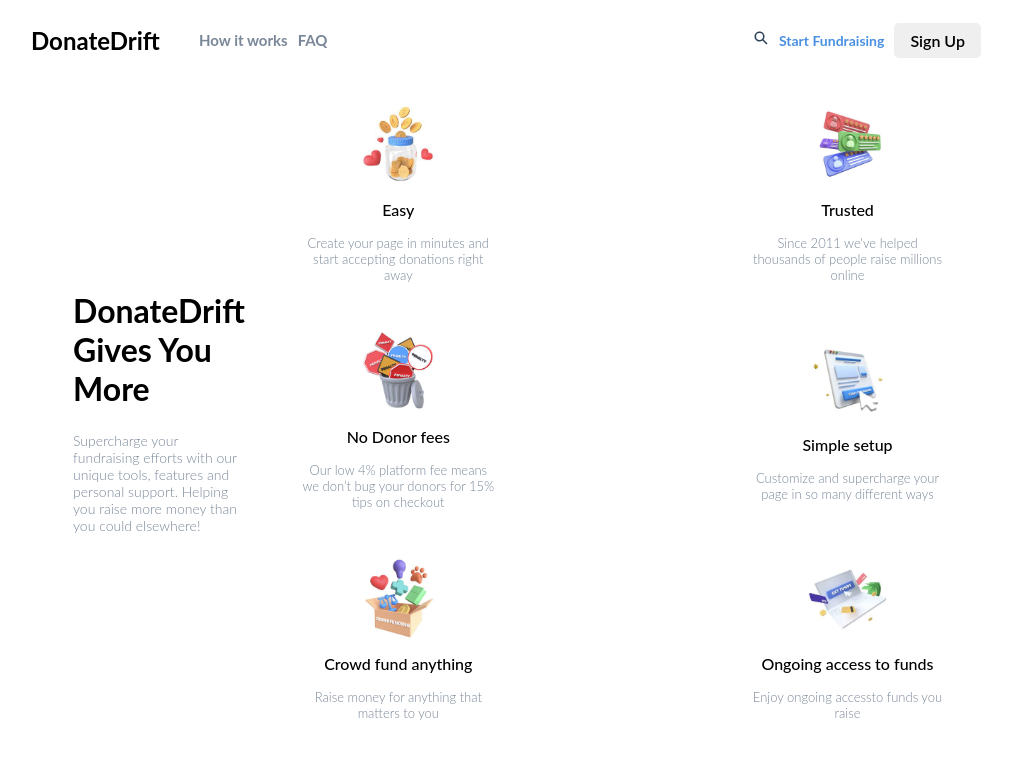
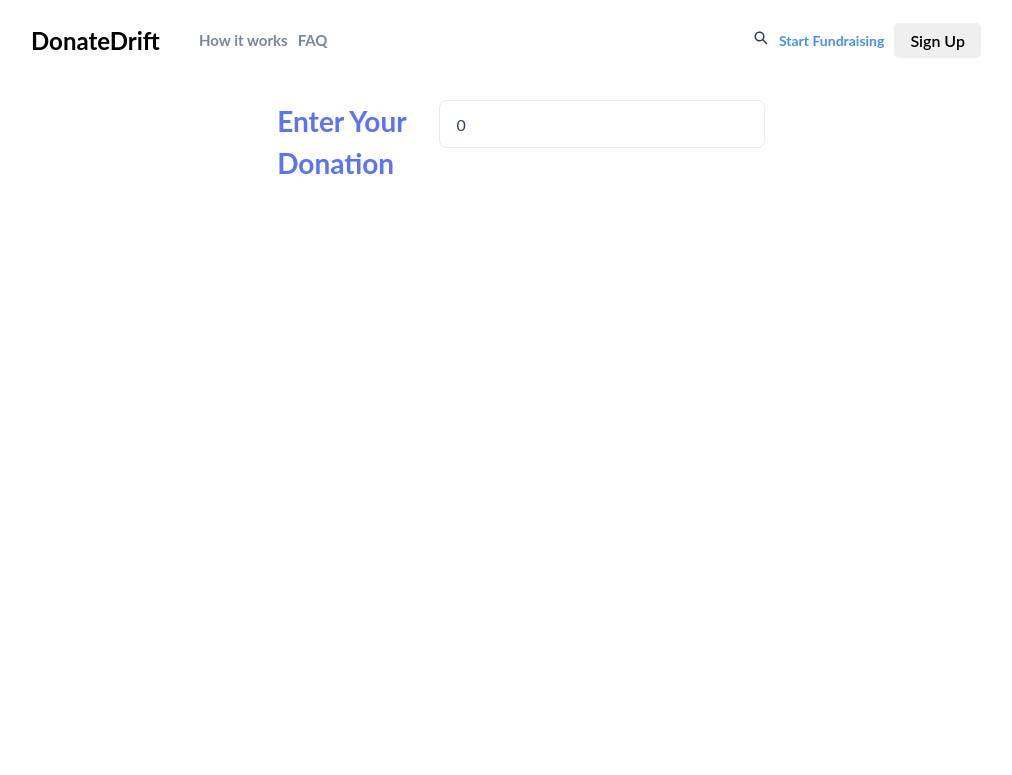
Before and after one commit to deepak-godara/DonateDriftFrontend, a React (Create React App) app in the folder fund-frontend/: page / in a window 1280 px wide. Shown: the top 775 px of the page, without its empty margins (119-1131 px from the left). Built offline with nearby package versions, Linux system fonts and the light colour scheme.

Commit message:
donateform

```diff
--- a/fund-frontend/src/App.tsx
+++ b/fund-frontend/src/App.tsx
@@ -4,6 +4,7 @@ import './App.css';
 import FundRaisalForm from './component/FundRaisalForm';
 import Navbar from './component/NavBar/navbar';
 import HomePage from './component/HomePage';
+import DonateForm from './component/DonateMoneyForm/DonateForm';
 import { BrowserRouter as Router } from 'react-router-dom'; // Import BrowserRouter
 
 function App() {
@@ -12,7 +13,8 @@ function App() {
       <>
         <Navbar/>
         {/* <FundRaisalForm/> */}
-        <HomePage/>
+        {/* <HomePage/> */}
+        <DonateForm/>
       </>
     </Router>
   );
--- /dev/null
+++ b/fund-frontend/src/component/DonateMoneyForm/DonateForm.tsx
@@ -0,0 +1,79 @@
+import React, { useReducer } from 'react';
+import { act } from 'react-dom/test-utils';
+import Styled from 'styled-components';
+import Forminput from '../../FunctionalCompos/input';
+import DonateFormInput from './input';
+
+const MainContainer = Styled.div`
+    display: flex;
+    flex-direction: column;
+    align-items: center;
+`;
+
+const FormContainer = Styled.form`
+    display: flex;
+    flex-direction: column;
+    align-items: center;
+    margin-top: 20px;
+`;
+
+
+
+
+
+const ReducerTypes = {
+    DonateValue: { content: 0, valid: true },
+    Comment: { content: "", valid: true },
+};
+
+export interface Types1 {
+    DonateValue: { content: number; valid: boolean };
+    Comment: { content: string; valid: boolean };
+}
+
+const FormInformationReducer = (
+    state: Types1,
+    action: { type: string | number; value : string | number, valid?:boolean}
+) => {
+    const NewState = { ...state };
+
+    // if (action.valid !== undefined) {
+    //     if(action.type==="DonateValue") NewState.DonateValue.valid = action.valid;
+    //     else if (action.type ==="Comment") NewState.Comment.valid = action.valid;
+
+    if(action.type==="DonateValue" && typeof action.value === 'number') {NewState.DonateValue.content = action.value; NewState.DonateValue.valid=true}
+    else if(action.type==="Comment"  && typeof action.value === 'string') {NewState.Comment.content = action.value; NewState.Comment.valid=true}
+
+
+    return NewState;
+};
+
+function DonateForm(){
+    const [FormInfo, SetFormInfo] = useReducer(
+        FormInformationReducer,
+        ReducerTypes as Types1
+    );
+
+    return (
+        <MainContainer>
+            <FormContainer>
+                <DonateFormInput
+                    width="100%"
+                    type="number"
+                    label="Enter Your Donation"
+                    placeholder=".00"
+                    value={FormInfo.DonateValue.content}
+                    name="DonateValue"
+                    valid={FormInfo.DonateValue.valid}
+                    ChangeFunc = {(type, value) =>{
+                        SetFormInfo({type, value});
+                    }}
+                ></DonateFormInput>
+
+
+            </FormContainer>
+        </MainContainer>
+    );
+};
+
+export default DonateForm;
--- /dev/null
+++ b/fund-frontend/src/component/DonateMoneyForm/input.tsx
@@ -0,0 +1,67 @@
+import React from "react";
+import styled from "styled-components";
+
+interface InputWidth{
+    $width : string;
+}
+
+interface InputColot{
+    $valid : boolean;
+}
+
+const DonateConatiner = styled.div<InputWidth>`
+    display : flex;
+    width : ${(props) => `${props.$width}`};
+    flex-direction : coloumn;
+    row-gap: 0.8 rem;
+    justify-content: flex-start;
+`;
+
+const DonateLabel = styled.label`
+color: #5c74ef!important;
+font-weight: 700;
+font-size: 28px;
+line-height: 150%;
+`
+
+const MainInput = styled.input<InputColot>`
+  resize: none;
+  height: 48px;
+  min-height: 48px;
+  padding: 9px 16px;
+  border:${(props) => (props.$valid?"1px solid #eaebee":"1px solid red")};
+  // border: 1px solid #eaebee;
+  box-sizing: border-box;
+  border-radius: 8px;
+  width: 100%;
+  height: 48px;
+  padding: 0 16px;
+  font-size: 16px;
+  color: #2f435a;
+  transition: 0.4s;
+  box-shadow: none !important;
+  -webkit-appearance: none;
+  outline: 0;
+`;
+
+interface prototypes{
+    label : string;
+    width : string;
+    placeholder : string;
+    value : string | number;
+    ChangeFunc: (type: string|number, value: string|number) => void;
+    type: "text" | "number";
+    name : string;
+    valid : boolean;
+}
+
+function DonateFormInput(props : prototypes){
+    return (
+        <DonateConatiner $width={props.width}>
+            <DonateLabel>{props.label}</DonateLabel>
+            <MainInput $valid={props.valid} type={props.type} placeholder={props.placeholder} value={props.value} name ={props.name} onChange={(event)=>{props.ChangeFunc(event.target.name, event.target.value)}}></MainInput>
+        </DonateConatiner>
+    );
+}
+
+export default DonateFormInput;
--- a/fund-frontend/src/component/FundRaisalForm/StepContainer/Main.tsx
+++ b/fund-frontend/src/component/FundRaisalForm/StepContainer/Main.tsx
@@ -82,7 +82,7 @@ interface propsTtypes{
   nextPage:(change:number)=>void;
 }
 function StepContainer(props:propsTtypes) {
-    const [Step,SetStep]=useState(0)
+    const [Step,SetStep]=useState<number>(0)
   return (
     <MainContainer>
       {StepArray.map((item, index) => (
--- a/package.json
+++ b/package.json
@@ -1,5 +1,9 @@
 {
   "dependencies": {
+    "@fortawesome/fontawesome-svg-core": "^6.5.1",
+    "@fortawesome/free-regular-svg-icons": "^6.5.1",
+    "@fortawesome/free-solid-svg-icons": "^6.5.1",
+    "@fortawesome/react-fontawesome": "^0.2.0",
     "styled-component": "^2.8.0"
   }
 }
```
Also changed, not shown: 1 other file (tests, documents, lock files or other folders).
